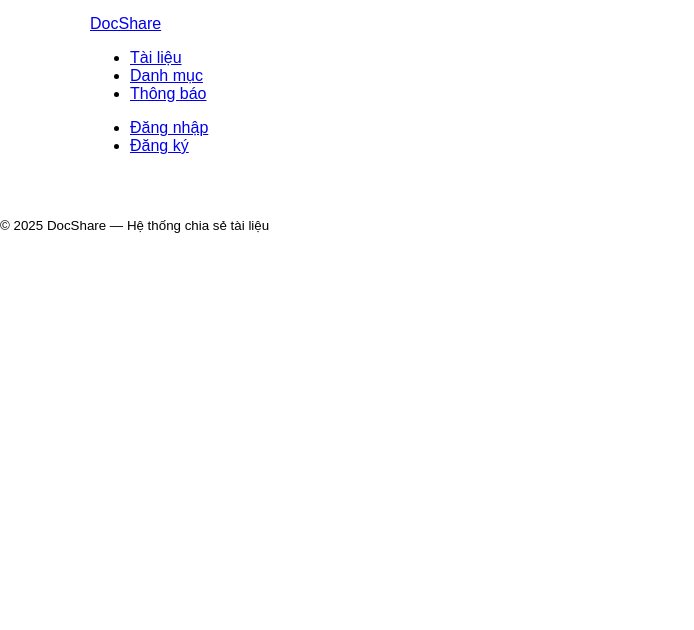
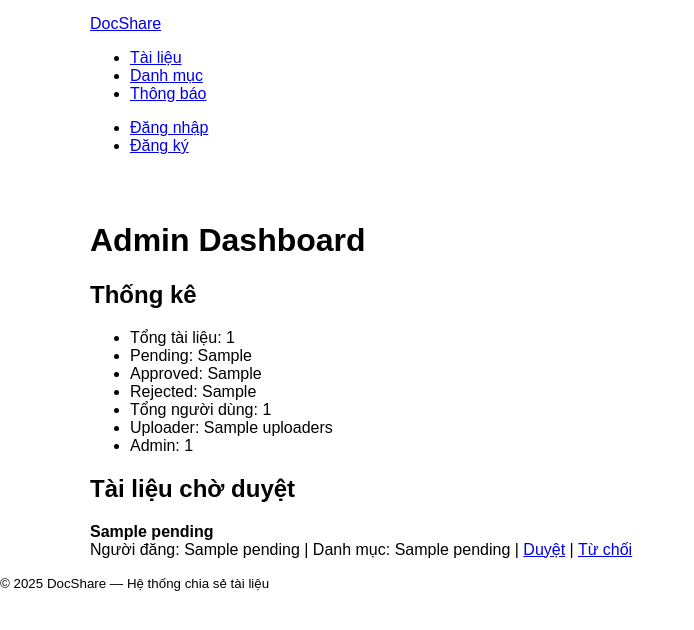
Before and after one commit to Felsl/DocShare, a PHP site: template site/view/Admin/index.php in a window 1280 px wide. Shown: the top 630 px of the page, without its empty margins (0-694 px from the left). Run offline with PHP 8.4, Linux system fonts and the light colour scheme; the template is opened without the code that fills it: most values are stand-ins (such as "Sample title", 1, 10 or a date in 2020); some libraries are stand-ins or nearby versions.

Commit message:
fix 500-7

```diff
--- a/site/Controler/NewsController.php
+++ b/site/Controler/NewsController.php
@@ -4,11 +4,11 @@ require_once __DIR__ . "/../../model/news/NewsRepository.php";
 
 class NewsController
 {
-    protected NewsRepository $repo;
+    protected NewsDAO $repo;
 
     public function __construct()
     {
-        $this->repo = new NewsRepository();
+        $this->repo = new NewsDAO();
     }
 
     public function index()
--- a/site/index.php
+++ b/site/index.php
@@ -1,6 +1,6 @@
 <?php
 require "../config.php";
-require "../connectDB.php";
+require "../connectPDO.php";
 //model
 require "../bootstrap.php";
 // Dev: bật hiển thị lỗi tạm thời
--- a/site/view/Admin/index.php
+++ b/site/view/Admin/index.php
@@ -0,0 +1,23 @@
+<h1>Admin Dashboard</h1>
+
+<h2>Thống kê</h2>
+<ul>
+    <li>Tổng tài liệu: <?= $total_docs ?></li>
+    <li>Pending: <?= $pending_docs ?></li>
+    <li>Approved: <?= $approved_docs ?></li>
+    <li>Rejected: <?= $rejected_docs ?></li>
+    <li>Tổng người dùng: <?= $total_users ?></li>
+    <li>Uploader: <?= $uploaders ?></li>
+    <li>Admin: <?= $total_admins ?></li>
+</ul>
+
+<h2>Tài liệu chờ duyệt</h2>
+<?php foreach ($pendingList as $d): ?>
+    <div>
+        <b><?= htmlspecialchars($d['title']) ?></b><br>
+        Người đăng: <?= $d['uploader_name'] ?> |
+        Danh mục: <?= $d['category_name'] ?> |
+        <a href="approve.php?id=<?= $d['id'] ?>">Duyệt</a> |
+        <a href="reject.php?id=<?= $d['id'] ?>">Từ chối</a>
+    </div>
+<?php endforeach; ?>
```
Also changed, not shown: site/view/category/index.php (+18 -0 lines).
